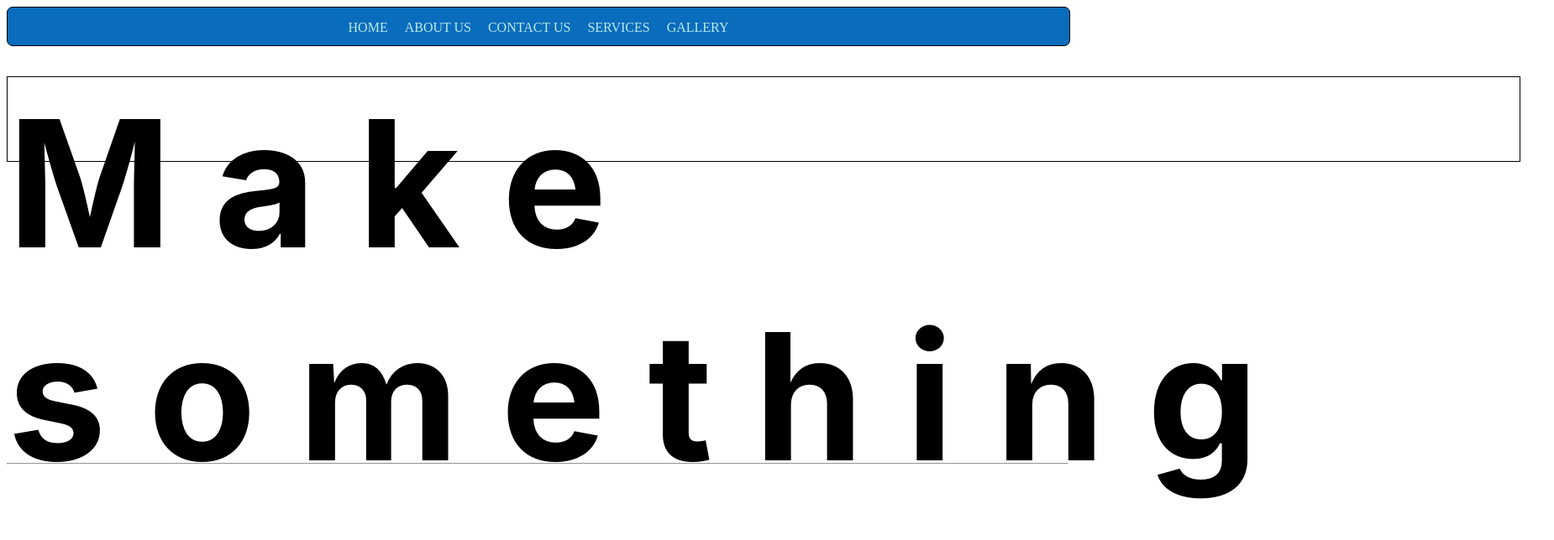
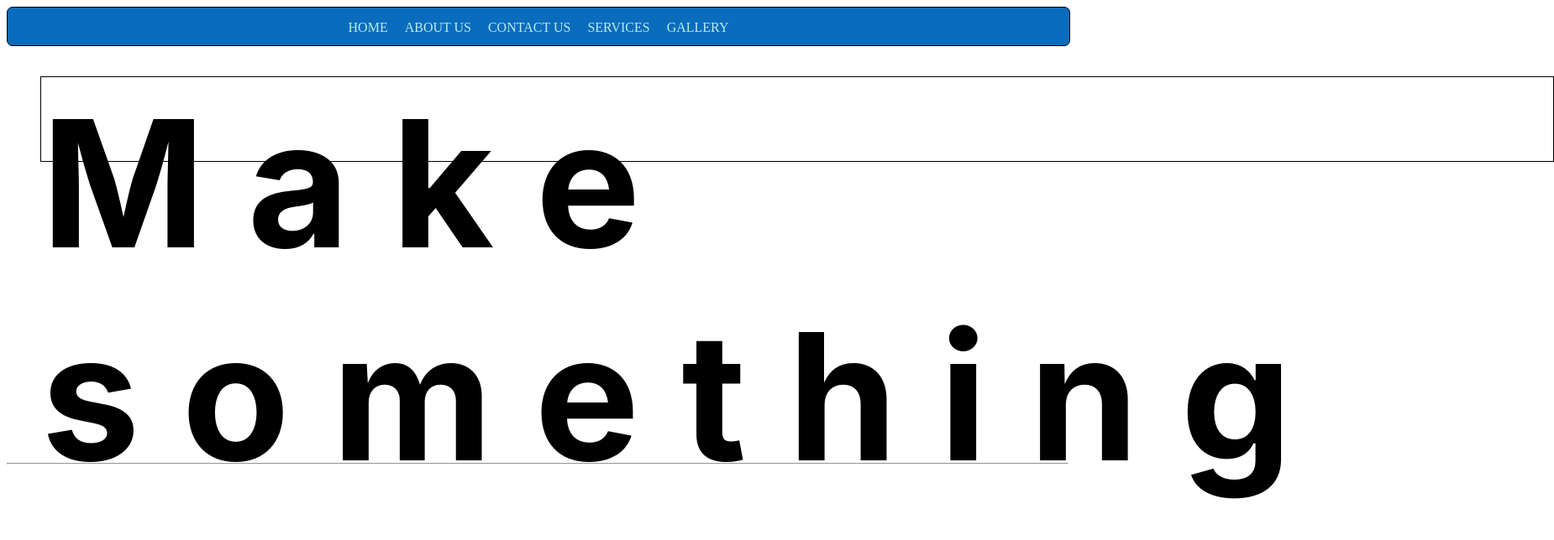
Before and after one commit to mis712/coading-practices, a plain HTML site: page index.html in a window 1280 px wide. Shown: the top 644 px of the page at 84% size, 1850 px wide, since content can reach past the window. Drawn offline with Linux system fonts and the light colour scheme.

Commit message:
Auto-save: 2026-11-21 12:06:55

```diff
--- a/style.css
+++ b/style.css
@@ -72,6 +72,8 @@ FONT-FAMILY:INTER, SANS-SERIF;
   BORDER: 1PX SOLID BLACK;
   HEIGHT: 100PX;
   WIDTH: 1800PX;
+  MARGIN-RIGHT: 40PX;
+  MARGIN-LEFT: 40PX;
 }
 #COOLORFUL{
   BORDER: 1PX SOLID BLACK;
```
